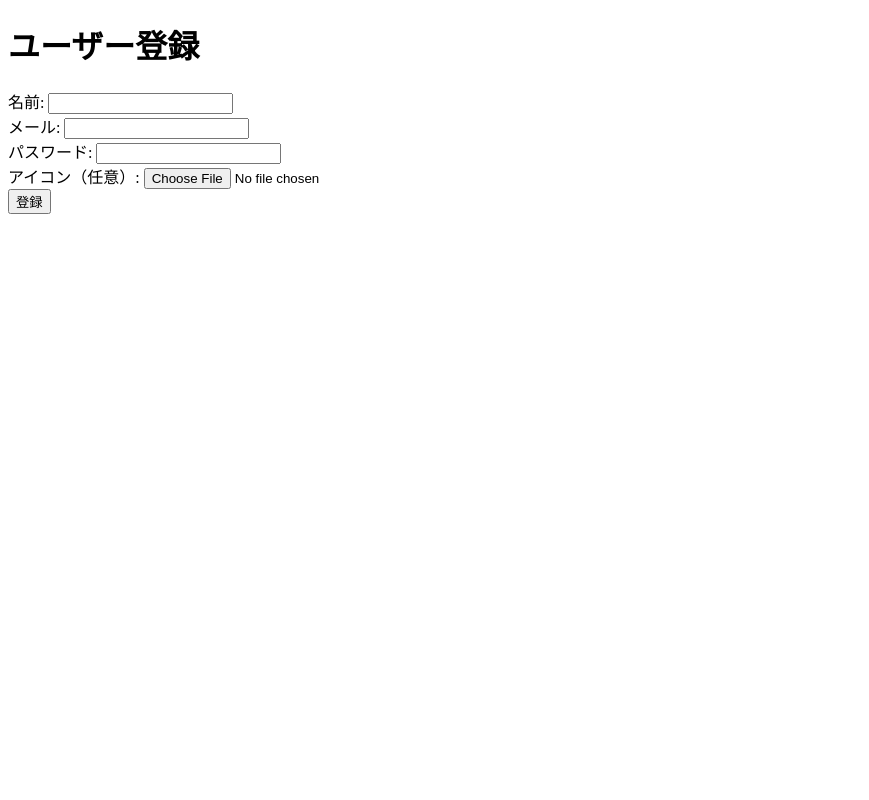
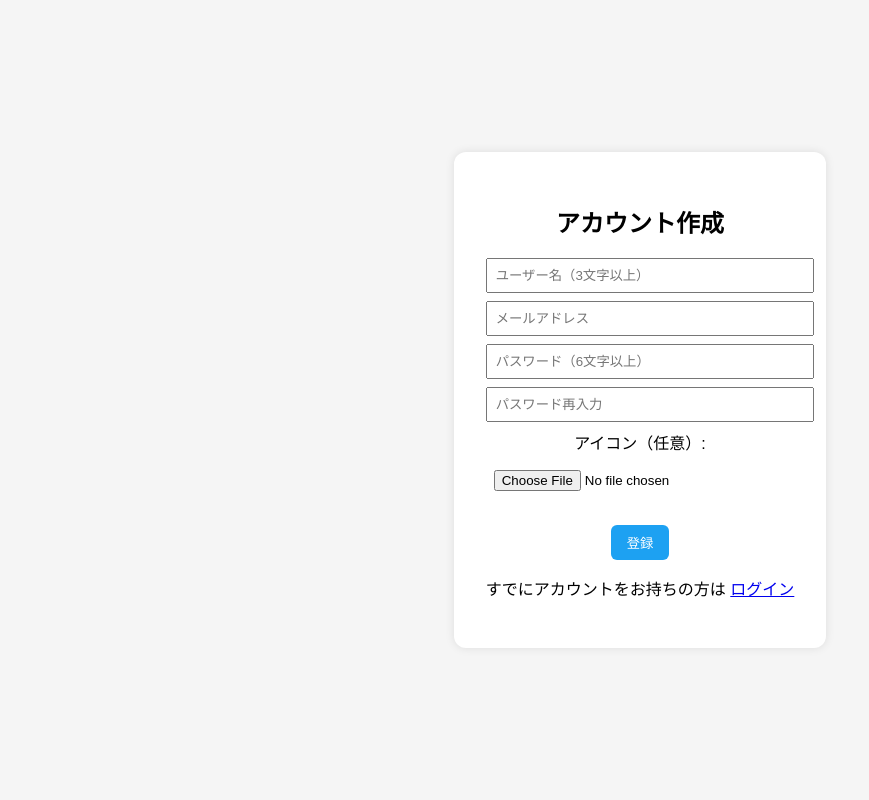
Before and after one commit to morikawasora/social-pixel, a PHP site: page /register.php in a window 1280 px wide. Shown: the whole page, without its empty margins (0-869 px from the left). Run offline with PHP 8.4, Linux system fonts and the light colour scheme.

Commit message:
登録処理の更新

```diff
--- a/register.php
+++ b/register.php
@@ -1,22 +1,37 @@
 <?php
 session_start();
-require 'php/db_connect.php';
+require 'includes/db_connect.php';
+
+$error = '';
+$success = '';
 
 if ($_SERVER['REQUEST_METHOD'] === 'POST') {
   $username = trim($_POST['username']);
   $email = trim($_POST['email']);
   $password = $_POST['password'];
+  $password_confirm = $_POST['password_confirm'];
 
-  $errors = [];
+  // 入力チェック
+  if (strlen($username) < 3) {
+    $error = 'ユーザー名は3文字以上にしてください。';
+  } elseif (!filter_var($email, FILTER_VALIDATE_EMAIL)) {
+    $error = '有効なメールアドレスを入力してください。';
+  } elseif ($password !== $password_confirm) {
+    $error = 'パスワードが一致しません。';
+  } elseif (strlen($password) < 6) {
+    $error = 'パスワードは6文字以上にしてください。';
+  } else {
+    // 同じユーザー名またはメールアドレスがすでに存在するか確認
+    $stmt = $pdo->prepare("SELECT id FROM users WHERE username = ? OR email = ?");
+    $stmt->execute([$username, $email]);
 
-  // 簡単なバリデーション
-  if (empty($username) || empty($email) || empty($password)) {
-    $errors[] = 'すべての項目を入力してください。';
-  }
-
+    if ($stmt->fetch()) {
+      $error = 'そのユーザー名またはメールアドレスはすでに使われています。';
+    } else {
       // デフォルトアイコン
       $iconFileName = 'default.png';
 
+      // アイコン画像アップロード処理
       if (isset($_FILES['icon']) && $_FILES['icon']['error'] === UPLOAD_ERR_OK) {
         $tmpName = $_FILES['icon']['tmp_name'];
         $originalName = basename($_FILES['icon']['name']);
@@ -29,16 +44,17 @@ if ($_SERVER['REQUEST_METHOD'] === 'POST') {
         }
       }
 
-  if (empty($errors)) {
-    $stmt = $pdo->prepare("INSERT INTO users (username, email, password, icon) VALUES (?, ?, ?, ?)");
-    $stmt->execute([
-      $username,
-      $email,
-      password_hash($password, PASSWORD_DEFAULT),
-      $iconFileName
-    ]);
-    header('Location: login.php');
+      // 新規登録処理
+      $hash = password_hash($password, PASSWORD_DEFAULT);
+      $stmt = $pdo->prepare("INSERT INTO users (username, email, password_hash, icon) VALUES (?, ?, ?, ?)");
+      $stmt->execute([$username, $email, $hash, $iconFileName]);
+
+      // 自動ログインしてトップページにリダイレクト
+      $_SESSION['user_id'] = $pdo->lastInsertId();
+      $_SESSION['username'] = $username;
+      header("Location: index.php");
       exit;
+    }
   }
 }
 ?>
@@ -47,24 +63,24 @@ if ($_SERVER['REQUEST_METHOD'] === 'POST') {
 <html lang="ja">
 <head>
   <meta charset="UTF-8">
-  <title>ユーザー登録</title>
+  <title>アカウント作成 - S&P</title>
+  <link rel="stylesheet" href="style.css">
 </head>
-<body>
-  <h1>ユーザー登録</h1>
-  <?php if (!empty($errors)): ?>
-    <ul style="color:red;">
-      <?php foreach ($errors as $e): ?>
-        <li><?= htmlspecialchars($e) ?></li>
-      <?php endforeach; ?>
-    </ul>
-  <?php endif; ?>
-
+<body class="login-body">
+  <div class="login-container">
+    <h2>アカウント作成</h2>
     <form method="post" enctype="multipart/form-data">
-    名前: <input type="text" name="username"><br>
-    メール: <input type="email" name="email"><br>
-    パスワード: <input type="password" name="password"><br>
-    アイコン（任意）: <input type="file" name="icon"><br>
+      <input type="text" name="username" placeholder="ユーザー名（3文字以上）" required>
+      <input type="email" name="email" placeholder="メールアドレス" required>
+      <input type="password" name="password" placeholder="パスワード（6文字以上）" required>
+      <input type="password" name="password_confirm" placeholder="パスワード再入力" required>
+      <label>アイコン（任意）:<input type="file" name="icon"></label><br>
       <button type="submit">登録</button>
     </form>
+    <p style="color:red;">
+      <?= htmlspecialchars($error) ?>
+    </p>
+    <p>すでにアカウントをお持ちの方は <a href="login.php">ログイン</a></p>
+  </div>
 </body>
 </html>
```
Lines whose indentation alone changed are shown as unchanged.
